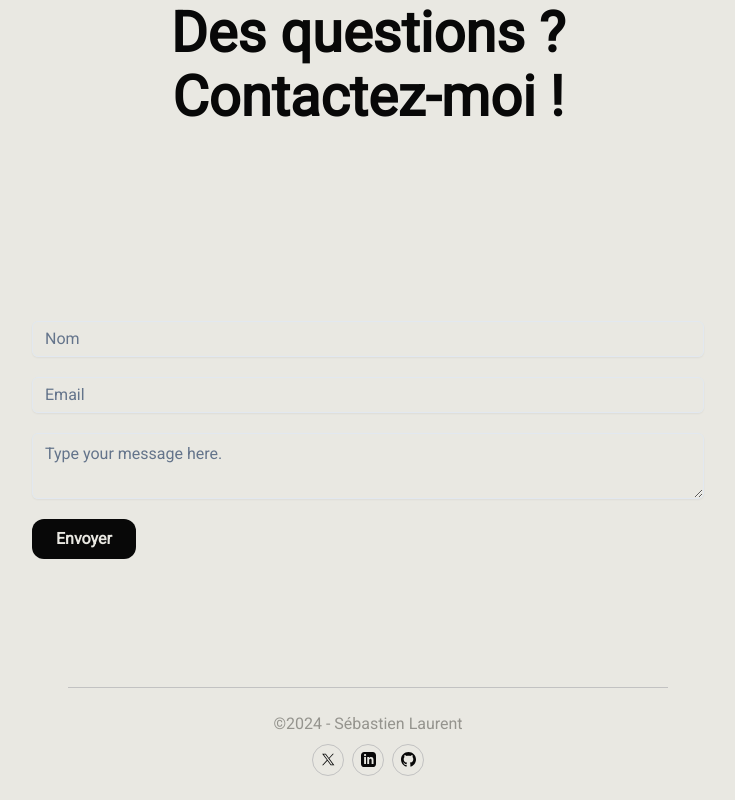
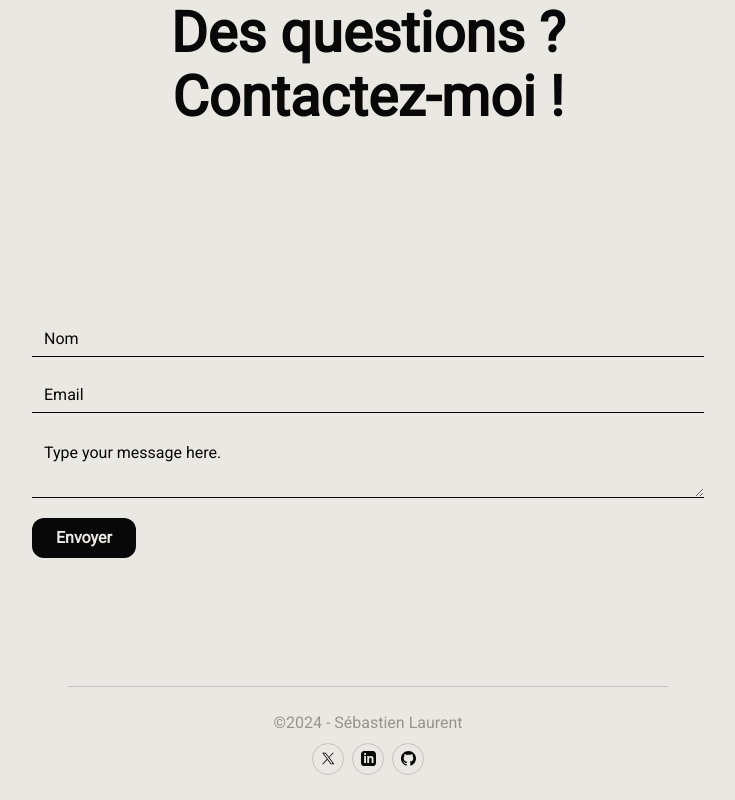
Before and after one commit to SebastienLaurentt/Portfolio-V2, a Next.js app: page / in a window 1280 px wide. Shown: the part 7085-7885 px from the top of the page, without its empty margins (272-1007 px from the left). Built offline with nearby package versions, Linux system fonts and the light colour scheme.

Commit message:
update css from input and textarea shad cn ui

```diff
--- a/app/globals.css
+++ b/app/globals.css
@@ -40,7 +40,7 @@
     --destructive-foreground: 210 40% 98%;
 
     --border: 0 0% 76%;
-    --input: 214.3 31.8% 91.4%;
+    --input: 0 0% 3%;
     --ring: 0 0% 3%;
 
     --radius: 0.5rem;
@@ -83,7 +83,7 @@
     --destructive-foreground: 210 40% 98%;
 
     --border: 0 0% 14%;
-    --input: 217.2 32.6% 17.5%;
+    --input: 0 0% 100%;
     --ring: 212.7 26.8% 83.9%;
   }
 }
--- a/components/ui/input.tsx
+++ b/components/ui/input.tsx
@@ -11,7 +11,7 @@
       <input
         type={type}
         className={cn(
-          "flex h-9 w-full rounded-md border border-input bg-transparent px-3 py-1 text-sm shadow-sm transition-colors file:border-0 file:bg-transparent file:text-sm file:font-medium placeholder:text-muted-foreground focus-visible:outline-none focus-visible:ring-1 focus-visible:ring-ring disabled:cursor-not-allowed disabled:opacity-50",
+          "text-tertiary-foreground flex h-9 w-full  border-b  border-input bg-transparent px-3 py-1 text-sm  transition-colors file:border-0 file:bg-transparent file:text-sm file:font-medium placeholder:text-tertiary-foreground focus-visible:outline-none focus-visible:ring-1 focus-visible:ring-ring disabled:cursor-not-allowed disabled:opacity-50",
           className
         )}
         ref={ref}
--- a/components/ui/textarea.tsx
+++ b/components/ui/textarea.tsx
@@ -10,7 +10,7 @@
     return (
       <textarea
         className={cn(
-          "flex min-h-[60px] w-full rounded-md border border-input bg-transparent px-3 py-2 text-sm shadow-sm placeholder:text-muted-foreground focus-visible:outline-none focus-visible:ring-1 focus-visible:ring-ring disabled:cursor-not-allowed disabled:opacity-50",
+          "text-tertiary-foreground flex min-h-[60px] w-full  border-b border-input bg-transparent px-3 py-2 text-sm  placeholder:text-tertiary-foreground focus-visible:outline-none focus-visible:ring-1 focus-visible:ring-ring disabled:cursor-not-allowed disabled:opacity-50",
           className
         )}
         ref={ref}
```
